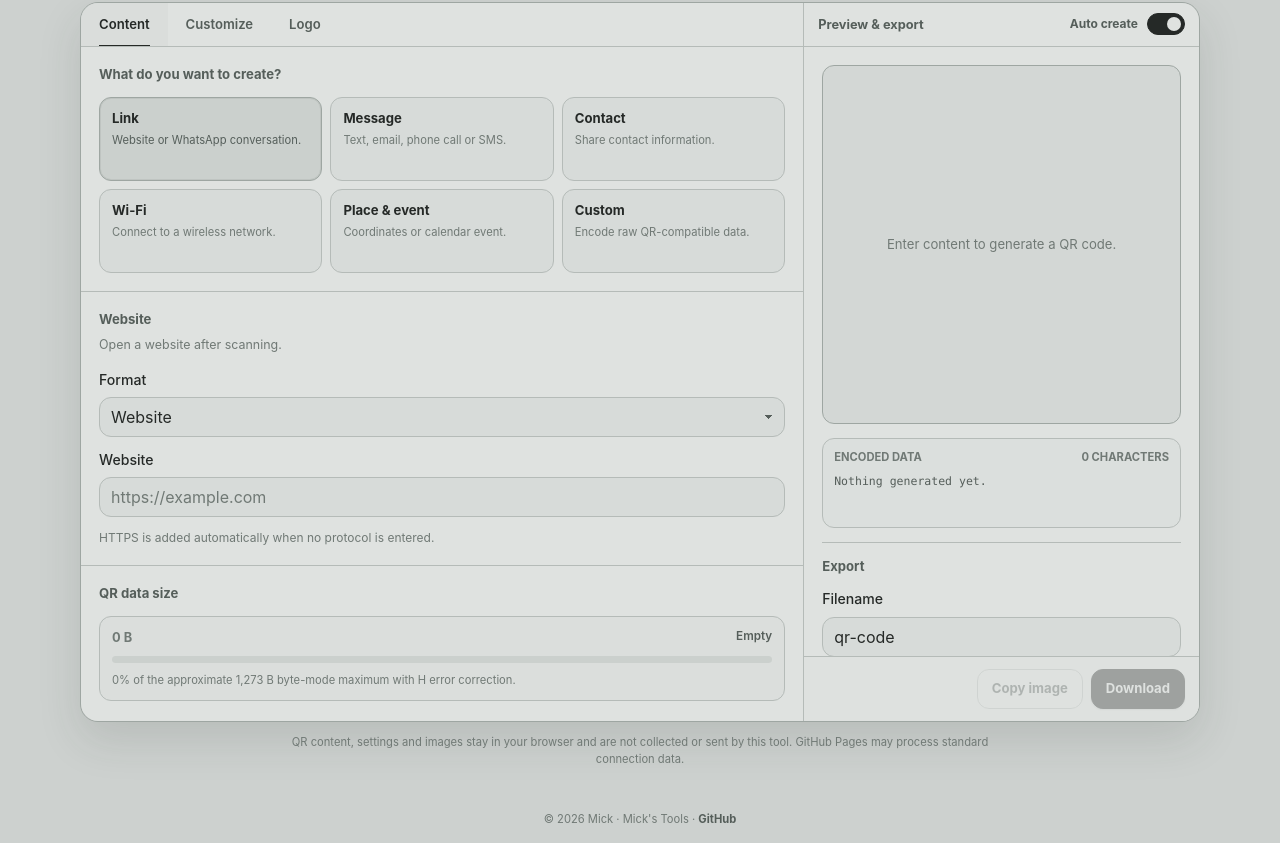
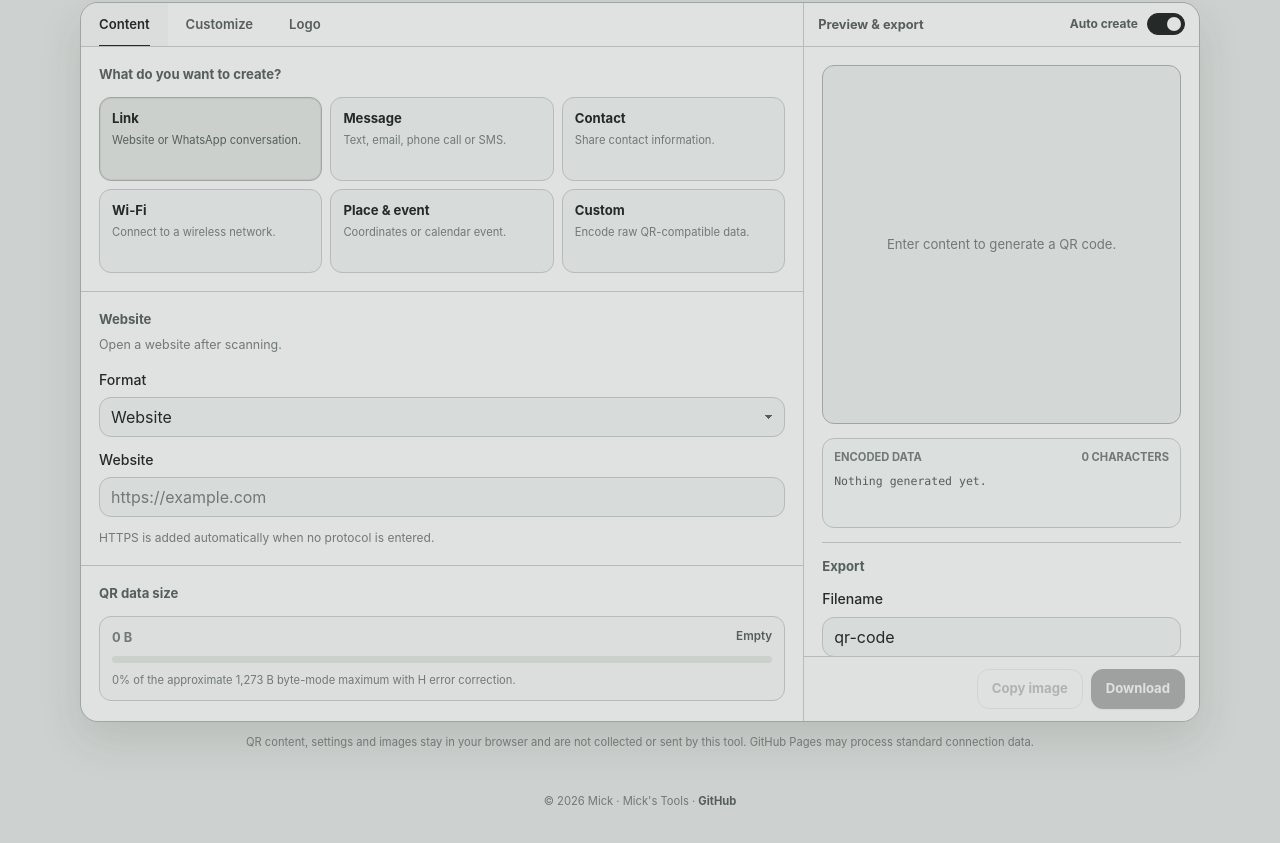
Before and after one commit to micknorj/qr-code-generator, a plain HTML site: page index.html in a window 1280 px wide. Shown: the part 101-944 px from the top of the page. Drawn offline with Linux system fonts and the light colour scheme.

Commit message:
Fix the privacy note text

```diff
--- a/index.html
+++ b/index.html
@@ -55,10 +55,10 @@ button:focus-visible,input:focus-visible,textarea:focus-visible,select:focus-vis
 .export{padding-top:14px;border-top:1px solid var(--border)}.export-grid{display:grid;grid-template-columns:minmax(0,1fr) 110px;gap:10px}.filename{grid-column:1/-1}.copy-data{margin-top:12px}
 .output-actions{min-height:64px;padding:12px 14px;display:flex;align-items:center;justify-content:flex-end;gap:8px;border-top:1px solid var(--border);background:color-mix(in srgb,var(--surface) 90%,var(--control))}.action-msg{margin-right:auto;color:var(--subtle);font-size:.72rem;overflow:hidden;text-overflow:ellipsis;white-space:nowrap}
 
-.local-note{max-width:760px;margin:12px auto 0;padding:0 12px;color:var(--subtle);font-size:.7rem;line-height:1.55;text-align:center}
+.local-note{width:100%;max-width:none;margin:12px auto 0;padding:0 12px;color:var(--subtle);font-size:.7rem;line-height:1.55;text-align:center;white-space:nowrap}
 .site-credit{flex-shrink:0;width:100%;margin-top:28px;padding-top:14px;color:var(--subtle);font-size:.7rem;line-height:1.6;text-align:center}.site-credit a{color:var(--muted);font-weight:650;text-decoration:none}.site-credit a:hover{color:var(--text);text-decoration:underline;text-underline-offset:3px}
 
-@media(max-width:980px){body{padding:18px 16px 12px}.page{display:block}.app{margin:auto}.shell{height:auto;grid-template-columns:1fr}.output-body{display:grid;grid-template-columns:minmax(240px,360px) minmax(0,1fr);align-content:start}.qr-box{grid-row:1/span 2}}
+@media(max-width:980px){body{padding:18px 16px 12px}.page{display:block}.app{margin:auto}.shell{height:auto;grid-template-columns:1fr}.output-body{display:grid;grid-template-columns:minmax(240px,360px) minmax(0,1fr);align-content:start}.qr-box{grid-row:1/span 2}.local-note{white-space:normal}}
 @media(max-width:720px){body{padding:16px}.category-grid{grid-template-columns:repeat(2,minmax(0,1fr))}.field-grid{grid-template-columns:1fr}.output-body{display:flex}.qr-box,.payload,.export{width:100%}.btn{min-height:36px;padding:0 12px;font-size:.78rem}.row-select{width:135px}.range{width:150px}}
 @media(max-width:520px){body{padding:12px}.header{align-items:center}.eyebrow{font-size:.76rem}h1{font-size:1.48rem}.appearance{min-height:34px;padding:0 10px;font-size:.7rem}.section,.output-body{padding:15px}.setting{align-items:flex-start;padding:10px 0}.setting.compact{align-items:center}.row-select{width:125px}.color-row{flex-direction:column;align-items:flex-end}.range{width:120px}.export-grid{grid-template-columns:1fr}.filename{grid-column:auto}.action-msg{display:none}.local-note{margin-top:10px;padding:0 6px;font-size:.67rem}.site-credit{margin-top:24px;padding-top:10px;font-size:.67rem}}
 </style>
@@ -138,6 +138,7 @@ button:focus-visible,input:focus-visible,textarea:focus-visible,select:focus-vis
         <div class="setting"><strong>Direction</strong><div class="range"><input id="gradientRotation" class="qr-control" type="range" min="0" max="360" value="45"><span id="gradientRotationValue">45°</span></div></div>
       </div>
     </div>
+
     <div id="contrastNotice" class="notice" style="margin-top:12px"></div>
   </div>
 
@@ -209,7 +210,7 @@ button:focus-visible,input:focus-visible,textarea:focus-visible,select:focus-vis
 </main>
 </div>
 
-<footer class="site-credit">© 2026 Mick · Mick's Tools · <a href="https://github.com/micknorj" target="_blank" rel="noopener noreferrer">GitHub</a></footer>
+<footer class="site-credit">© 2026 Mick · Mick's Tools · <a href="https://github.com/YOUR_GITHUB_USERNAME" target="_blank" rel="noopener noreferrer">GitHub</a></footer>
 
 <script src="./vendor/qr-code-styling.js"></script>
 <script>
@@ -220,11 +221,7 @@ const state={category:"link",type:"url",values:{},qr:null,logo:null,lastPayload:
 
 /* Appearance */
 const media=matchMedia("(prefers-color-scheme: dark)");
-function applyTheme(){
-  const theme=state.appearance==="system"?(media.matches?"dark":"light"):state.appearance;
-  document.documentElement.dataset.theme=theme;
-  $("#appearance").textContent=`Appearance · ${{system:"System",light:"Light",dark:"Dark"}[state.appearance]}`;
-}
+function applyTheme(){const theme=state.appearance==="system"?(media.matches?"dark":"light"):state.appearance;document.documentElement.dataset.theme=theme;$("#appearance").textContent=`Appearance · ${{system:"System",light:"Light",dark:"Dark"}[state.appearance]}`}
 $("#appearance").onclick=()=>{const m=["system","light","dark"];state.appearance=m[(m.indexOf(state.appearance)+1)%m.length];applyTheme()};
 media.addEventListener?.("change",()=>state.appearance==="system"&&applyTheme());
 
@@ -293,7 +290,8 @@ function payload(){
     }
     case"event":{
       if(!v.title&&!v.start&&!v.end&&!v.location&&!v.description)return"";
-      const l=["BEGIN:VCALENDAR","VERSION:2.0","BEGIN:VEVENT"];if(v.title)l.push(`SUMMARY:${esc(v.title)}`);if(v.start)l.push(`DTSTART:${icsDate(v.start)}`);if(v.end)l.push(`DTEND:${icsDate(v.end)}`);if(v.location)l.push(`LOCATION:${esc(v.location)}`);if(v.description)l.push(`DESCRIPTION:${esc(v.description)}`);l.push("END:VEVENT","END:VCALENDAR");return l.join("\n");
+      const l=["BEGIN:VCALENDAR","VERSION:2.0","BEGIN:VEVENT"];
+      if(v.title)l.push(`SUMMARY:${esc(v.title)}`);if(v.start)l.push(`DTSTART:${icsDate(v.start)}`);if(v.end)l.push(`DTEND:${icsDate(v.end)}`);if(v.location)l.push(`LOCATION:${esc(v.location)}`);if(v.description)l.push(`DESCRIPTION:${esc(v.description)}`);l.push("END:VEVENT","END:VCALENDAR");return l.join("\n");
     }
     case"raw":return String(v.raw||"");
     default:return"";
@@ -353,7 +351,7 @@ $("#logoInput").onchange=async e=>{
   try{state.logo=await normalizeLogo(file);state.qr=null;$("#logoName").textContent=file.name;$("#logoFile").classList.add("visible");$("#errorCorrection").value="H";readouts();changed()}
   catch(err){state.logo=null;state.qr=null;e.target.value="";$("#logoFile").classList.remove("visible");$("#logoError").textContent=err.message;$("#logoError").hidden=false}
 };
-$("#removeLogo").onclick=()=>{state.logo=null;state.qr=null;$("#logoInput").value="";$("#logoFile").classList.remove("visible");changed()};
+$("#removeLogo").onclick=()=>{state.logo=null;state.qr=null;$("#logoInput").value="";$("#logoName").textContent="";$("#logoFile").classList.remove("visible");$("#logoError").hidden=true;changed()};
 
 /* Readouts */
 function lum(hex){const x=hex.slice(1).match(/../g).map(v=>parseInt(v,16)/255).map(v=>v<=.03928?v/12.92:Math.pow((v+.055)/1.055,2.4));return .2126*x[0]+.7152*x[1]+.0722*x[2]}
```
